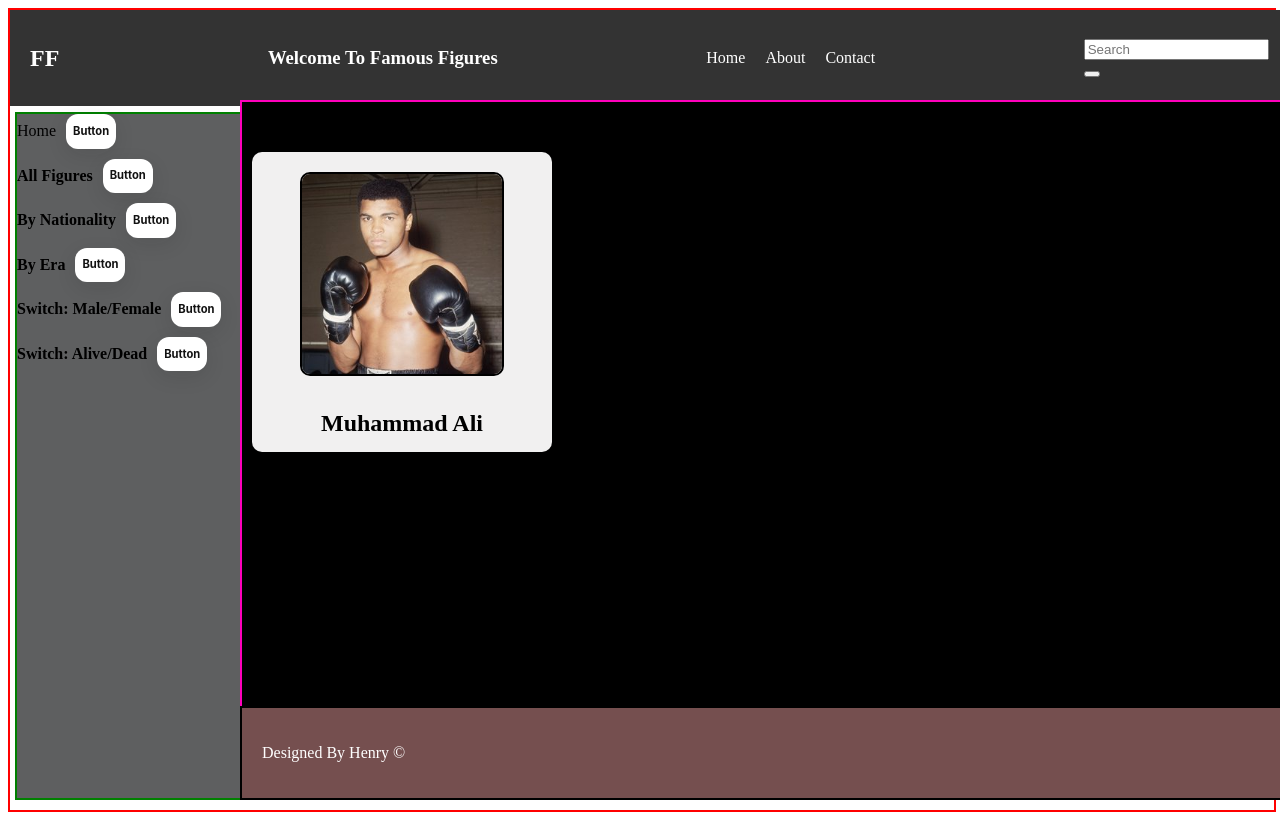
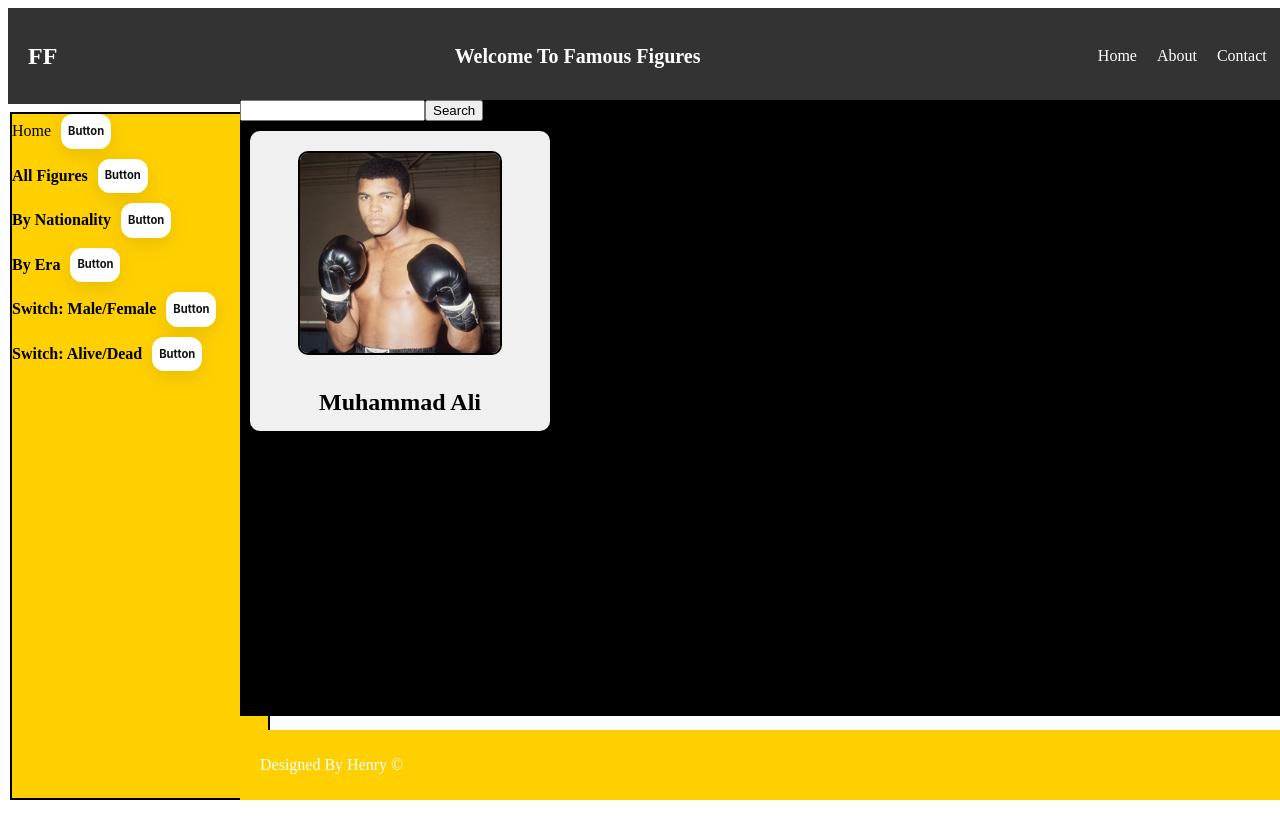
Before and after one commit to henryadamsgit/famous-figures, a React (Create React App) app in the folder frontend/: page / in a window 1280 px wide. Shown: the top 820 px of the page. Built offline with nearby package versions, Linux system fonts and the light colour scheme.

Commit message:
Changed colour scheme and other improvements

```diff
--- a/frontend/src/components/Footer/Footer.scss
+++ b/frontend/src/components/Footer/Footer.scss
@@ -1,10 +1,15 @@
 .footer {
-  background-color: rgb(117, 79, 79);
+  background-color: rgb(255, 208, 0);
   color: white;
   padding: 20px;
   display: flex;
   justify-content: space-between;
   align-items: center;
+  width: 79.7vw;
+  height: 30px;
+  position: absolute;
+  bottom: 0px;
+  left: 240px;
 }
 
 .footer__name {
--- a/frontend/src/components/SearchBar/SearchBar.jsx
+++ b/frontend/src/components/SearchBar/SearchBar.jsx
@@ -3,25 +3,12 @@ import "./SearchBar.scss";
 
 const SearchBar = () => {
   return (
-    <div id="cover">
-      <form method="get" action="">
-        <div class="tb">
-          <div class="td">
-            <input type="text" placeholder="Search" required></input>
-          </div>
-          <div class="td" id="s-cover">
-            <button type="submit">
-              <div id="s-circle"></div>
-              <span></span>
-            </button>
-          </div>
-        </div>
-      </form>
-    </div>
-
-    // <div className="searchBar">
-    //   <input type="search" className="searchBox" />
-    // </div>
+    <form action="" class="search-bar">
+      <input type="search" name="search" pattern=".*\S.*" required />
+      <button class="search-btn" type="submit">
+        <span>Search</span>
+      </button>
+    </form>
   );
 };
 
--- a/frontend/src/components/SideNav/SideNav.scss
+++ b/frontend/src/components/SideNav/SideNav.scss
@@ -2,6 +2,17 @@
   display: flex;
   flex-direction: column;
   gap: 10px;
+}
+.sideNav {
+  height: 85.5%;
+  width: 32vh;
+  position: absolute;
+  display: flex;
+  flex-direction: column;
+  left: 10px;
+  bottom: 0;
+  background-color: rgb(255, 208, 0);
+  border: 2px solid black;
 }
 
 .buttons__home,
--- a/frontend/src/components/TopNav/TopNav.jsx
+++ b/frontend/src/components/TopNav/TopNav.jsx
@@ -1,6 +1,5 @@
 import React from "react";
 import "./TopNav.scss";
-import SearchBar from "../SearchBar/SearchBar";
 
 const TopNav = () => {
   return (
@@ -14,7 +13,6 @@ const TopNav = () => {
         <p>About</p>
         <p>Contact</p>
       </div>
-      <SearchBar />
     </div>
   );
 };
--- a/frontend/src/components/TopNav/TopNav.scss
+++ b/frontend/src/components/TopNav/TopNav.scss
@@ -22,6 +22,7 @@
 
 .title {
   text-align: center;
+  font-size: 20px;
 }
 
 .menu {
--- a/frontend/src/pages/HomePage/HomePage.jsx
+++ b/frontend/src/pages/HomePage/HomePage.jsx
@@ -4,6 +4,7 @@ import Card from "../../components/Card/Card";
 import SideNav from "../../components/SideNav/SideNav";
 import Footer from "../../components/Footer/Footer";
 import TopNav from "../../components/TopNav/TopNav";
+import SearchBar from "../../components/SearchBar/SearchBar";
 
 const HomePage = () => {
   return (
@@ -11,7 +12,7 @@ const HomePage = () => {
       <TopNav />
       <SideNav />
       <div className="container">
-        <p>Home</p>
+        <SearchBar />
         <Card />
       </div>
       <Footer />
--- a/frontend/src/pages/HomePage/HomePage.scss
+++ b/frontend/src/pages/HomePage/HomePage.scss
@@ -1,36 +1,13 @@
 .layout {
   width: 100%;
   height: 100vh;
-  border: 2px solid red;
-}
-
-.sideNav {
-  height: 85.5%;
-  width: 30vh;
-  position: absolute;
-  display: flex;
-  flex-direction: column;
-  left: 15px;
-  border: 2px solid green;
-  bottom: 0;
-  background-color: rgb(94, 95, 96);
 }
 
 .container {
   height: 77%;
   width: 82.5vw;
-  border: 2px solid rgb(255, 0, 187);
   top: 100px;
   left: 240px;
   position: absolute;
   background-color: black;
 }
-
-.footer {
-  width: 79.7vw;
-  height: 50px;
-  border: 2px solid black;
-  position: absolute;
-  bottom: 0px;
-  left: 240px;
-}
```
Also changed, not shown: frontend/src/components/SearchBar/SearchBar.scss (+155 -170 lines).
